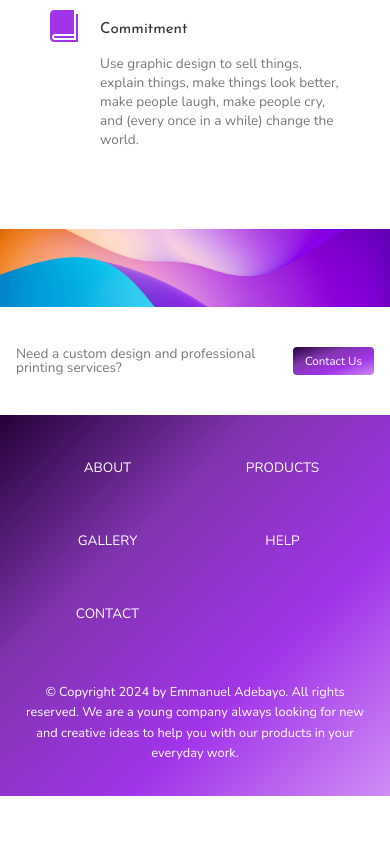
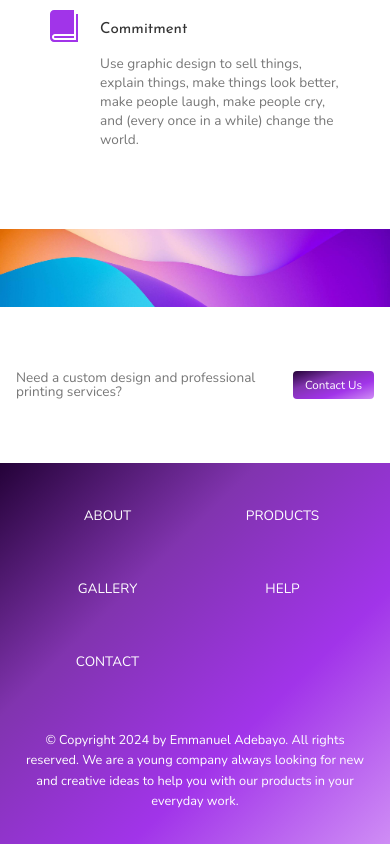
Before and after one commit to esteemayo/next-idesignx, a Next.js app: page /about in a window 390 px wide. Shown: the part 1191-2035 px from the top of the page. Before the commit the page ends 1987 px from the top, so only its background shows below. Built offline with nearby package versions, Linux system fonts and the light colour scheme.

Commit message:
feat: add media query

```diff
--- a/src/app/about/Contact.tsx
+++ b/src/app/about/Contact.tsx
@@ -22,10 +22,26 @@ const Container = styled.section`
   justify-content: space-between;
   margin: 7rem 0;
 
+  @media only screen and (max-width: 56.25em) {
+    margin: 8rem 0;
+  }
+
+  @media only screen and (max-width: 50em) {
+    margin: 9rem 0;
+  }
+
   @media only screen and (max-width: 37.5em) {
     grid-column: full-start / full-end;
     padding: 0 4rem;
     margin: 5rem 0;
+  }
+
+  @media only screen and (max-width: 34.375em) {
+    margin: 10rem 0;
+  }
+
+  @media only screen and (max-width: 25em) {
+    margin: 8rem 0;
   }
 
   @media only screen and (max-width: 25em) {
```
